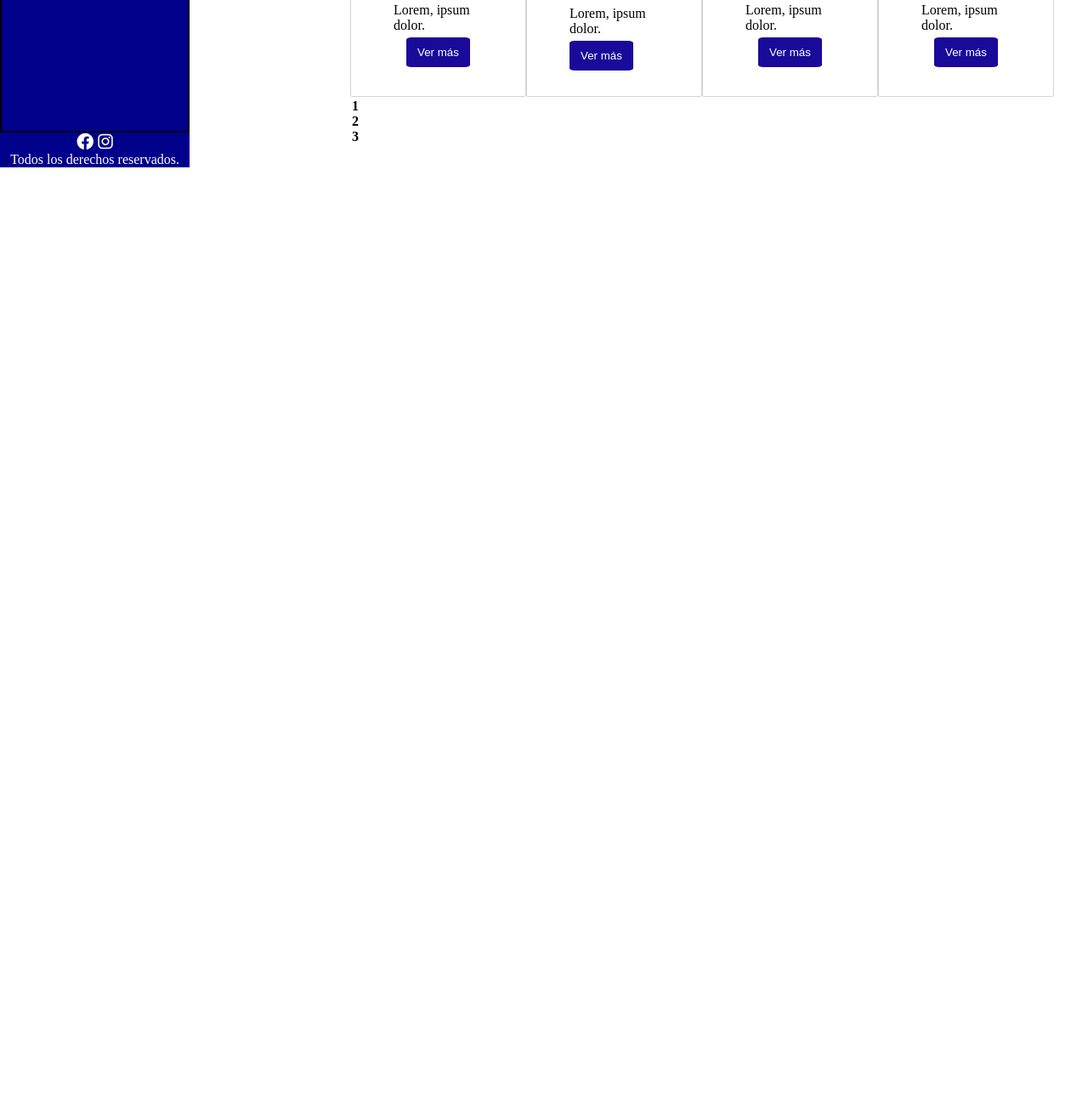
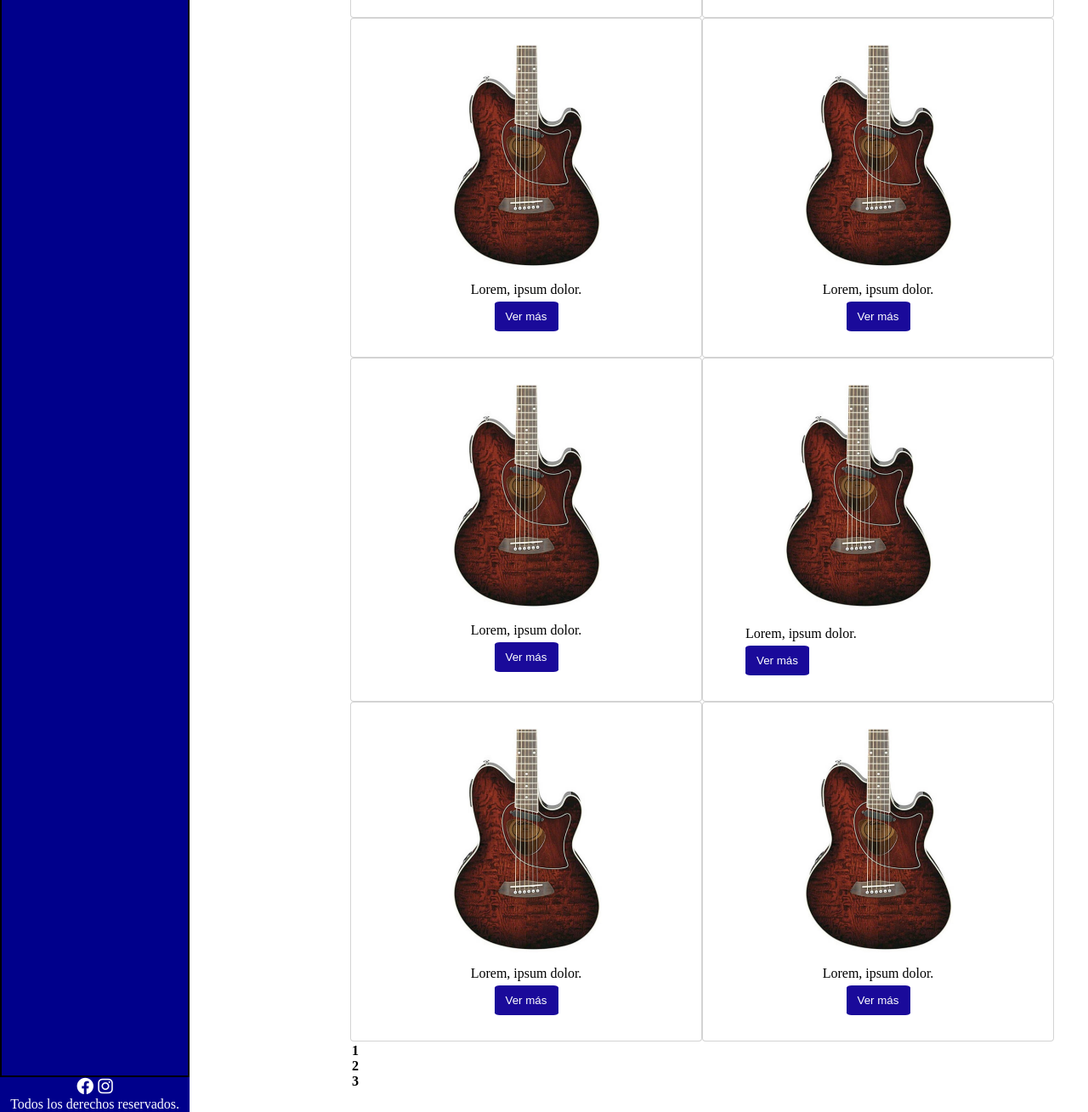
Before and after one commit to Danielignacioc/mqueries, a plain HTML site: page index.html in a window 1280 px wide. Shown: the part 472-1781 px from the top of the page at 85% size. Before the commit the page ends 800 px from the top, so only its background shows below. Drawn offline with Linux system fonts and the light colour scheme.

Commit message:
Se agrega mq min width 992 para vista tablet

```diff
--- a/assets/css/index.css
+++ b/assets/css/index.css
@@ -164,3 +164,11 @@ footer {
     width: 60%;
   }
 }
+
+@media(min-width:992px) {
+  section {
+    display: grid;
+    grid-template-rows: repeat(2, 1fr);
+    grid-template-columns: repeat(2, 1fr);
+  }
+}
--- a/index.html
+++ b/index.html
@@ -1,13 +1,12 @@
 <!DOCTYPE html>
 <html lang="es">
-
 <head>
     <meta charset="UTF-8">
     <meta http-equiv="X-UA-Compatible" content="IE=edge">
     <meta name="viewport" content="width=device-width, initial-scale=1.0">
     <link rel="stylesheet" href="https://cdnjs.cloudflare.com/ajax/libs/font-awesome/6.3.0/css/all.min.css"
         integrity="sha512-SzlrxWUlpfuzQ+pcUCosxcglQRNAq/DZjVsC0lE40xsADsfeQoEypE+enwcOiGjk/bSuGGKHEyjSoQ1zVisanQ=="
-        crossorigin="anonymous" referrerpolicy="no-referrer" />
+        crossorigin="anonymous" referrerpolicy="no-referrer">
     <link rel="stylesheet" href="./assets/css/index.css">
 
     <title>Media Queries: Libre TStore</title>
@@ -65,7 +64,6 @@
                 <img src="./assets/img/ibanez.jpg" alt="Guitarra">
                 <p>Lorem, ipsum dolor.</p>
                 <button class="btn btn-color">Ver más</button>
-                </div>
             </article>
 
             <article class="productos__producto">
@@ -103,6 +101,7 @@
         </section>
 
         <table class="productos__paginas">
+            <tr>
                 <th>
                     <ul>
                         <li>1</li>
@@ -110,6 +109,7 @@
                         <li>3</li>
                     </ul>
                 </th>
+            </tr>
         </table>
     </main>
 
```
Lines whose indentation alone changed are shown as unchanged.
